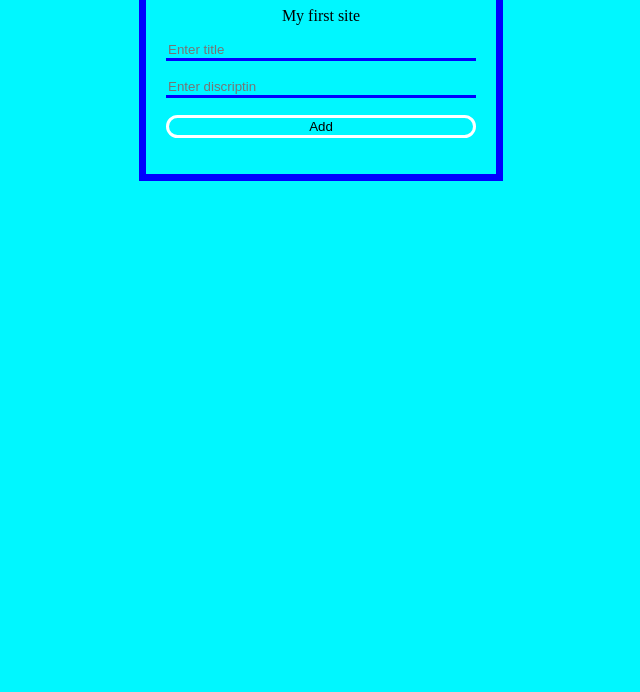
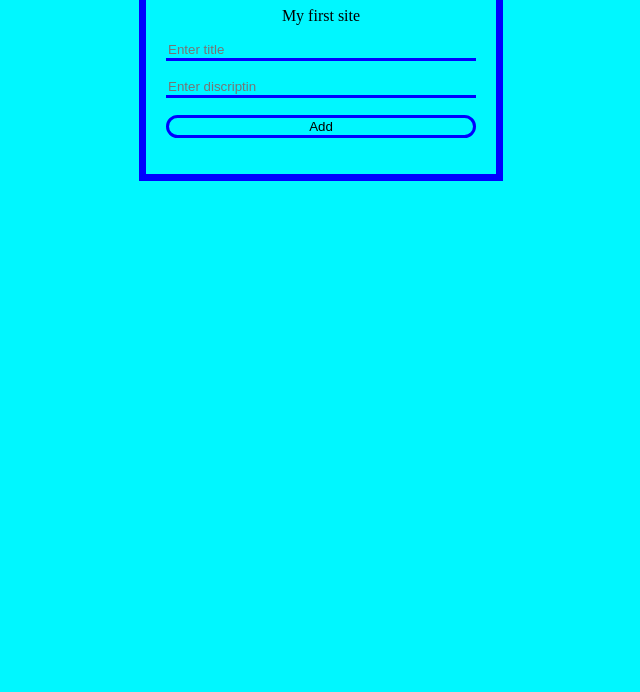
Before and after one commit to MaximMP/todo-list, a plain HTML site: page index.html in a window 1280 px wide. Shown: the part 108-800 px from the top of the page, without its empty margins (319-959 px from the left). Drawn offline with Linux system fonts and the light colour scheme.

Commit message:
add style4

```diff
--- a/style.css
+++ b/style.css
@@ -19,11 +19,11 @@ body {
   border-bottom: 3px solid blue;
 }
 .btn {
-  border: 3px solid white;
+  border: 3px solid blue;
   background: transparent;
   border-radius: 13px;
 }
 .btn:hover {
-  background: red;
+  background: white;
   color: blue;
 }
```
